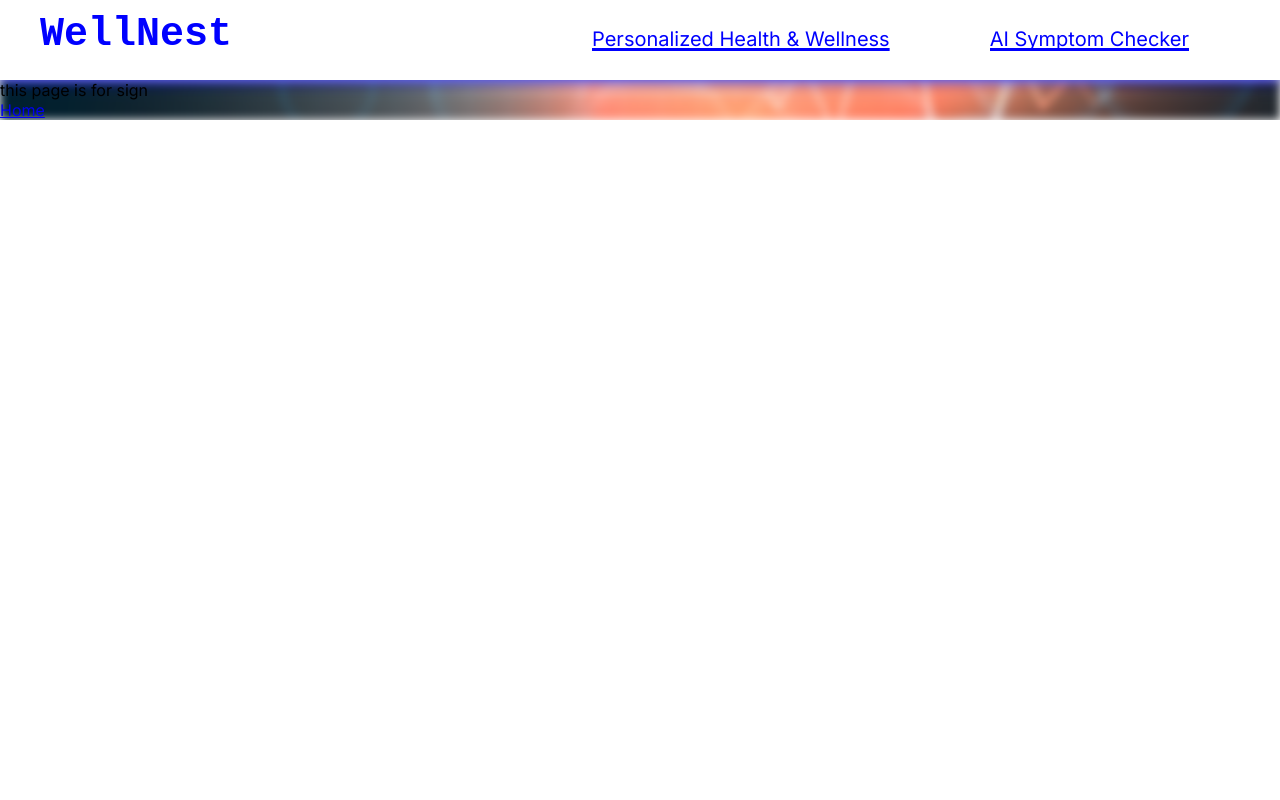
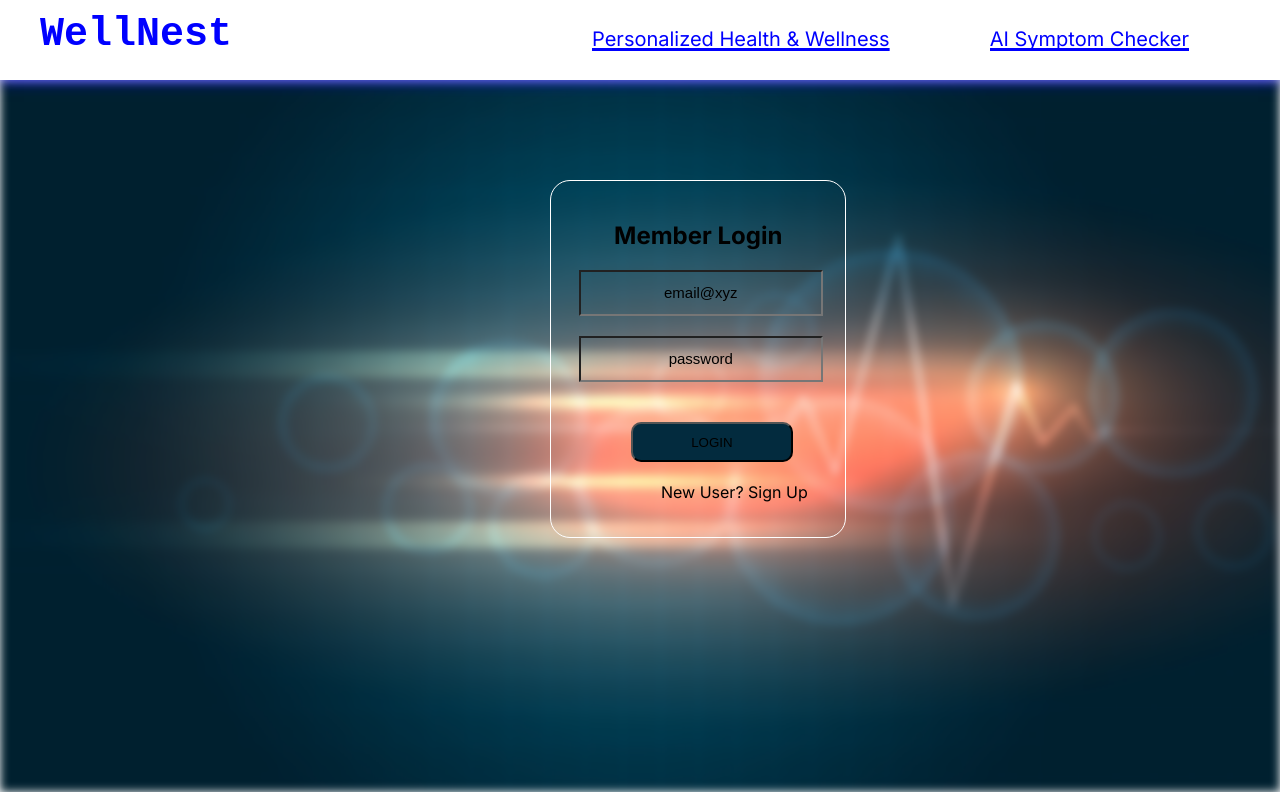
Before and after one commit to MartinNtow/personliasedhealth, a Next.js app: page / in a window 1280 px wide. Built offline with nearby package versions, Linux system fonts and the light colour scheme.

Commit message:
init commit for login page

```diff
--- a/src/app/page.js
+++ b/src/app/page.js
@@ -5,10 +5,21 @@ import Link from "next/link";
 export default function Home() {
   return (
     <main className={styles.main}>
-     <p>
-      this page is for sign
-     </p>
-     <Link href="/Home">Home</Link>
+      <div className={styles.container}>
+        <form>
+          <br/><br/>
+          <h2>Member Login</h2> <br/>
+          <input type="email" placeholder="email@xyz" required/> <br/> <br/>
+
+          <input type="password" placeholder="password" required/> <br/> <br/><br/>
+
+          <button>LOGIN</button> <br/><br/>
+
+          <Link href="/Signup" className={styles.link1}>New User? Sign Up</Link>
+        </form>
+      </div>
+
+
     </main>
-  );
+  )
 }
--- a/src/app/styles/page.module.css
+++ b/src/app/styles/page.module.css
@@ -1,6 +1,7 @@
 .main{
     position: relative;
     overflow: hidden;
+    height: 89vh;
 }
 
 .main::before{
@@ -17,3 +18,43 @@
   filter: blur(5px);
   z-index: -1;
 }
+.container{
+  border: 1px solid white;
+  border-radius: 20px;
+  width: 23%;
+  height: 50%;
+  position: relative;
+  left: 550px;
+  top: 100px;
+}
+.container input{
+  width: 80%;
+  height: 40px;
+  margin-left: 28px;
+  background-color: transparent;
+}
+.container input::placeholder{
+  text-align: center;
+  color: black;
+  font-size: 15px;
+}
+.container h2{
+  text-align: center;
+}
+.container button{
+  width: 55%;
+  height: 40px;
+  border-radius: 10px;
+  background-color: #032b3e;
+  position: relative;
+  left: 80px;
+}
+.link1{
+  text-decoration: none;
+  text-align: center;
+  color: black;
+  margin-left: 110px;
+}
+.link1:hover{
+  text-decoration: underline;
+}
```
